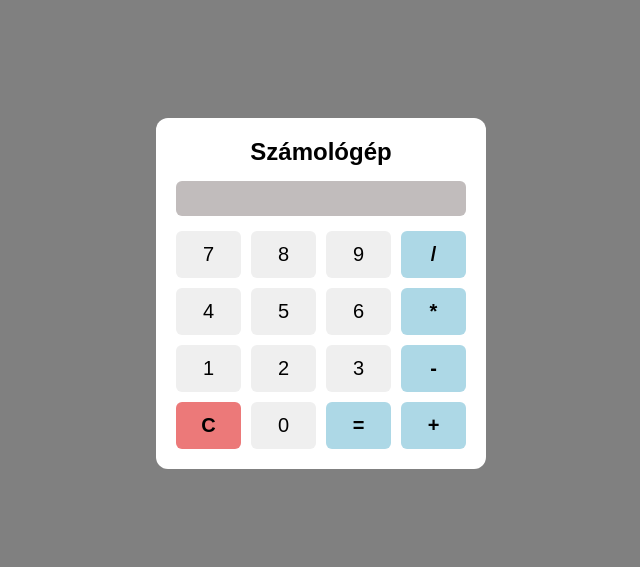
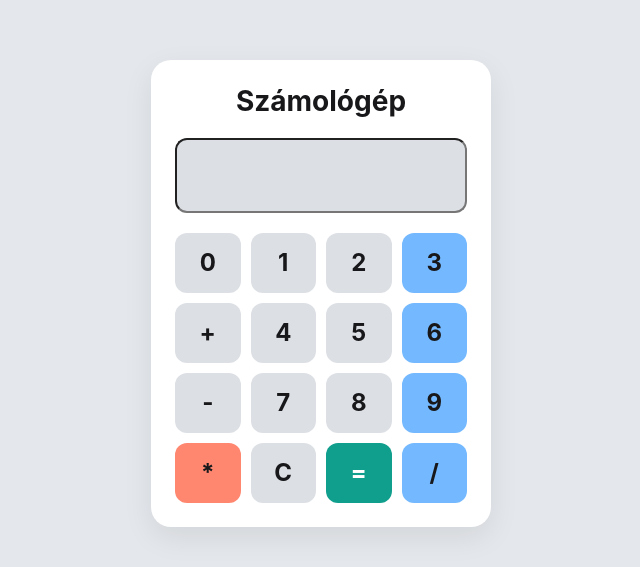
Before and after one commit to Aron0211/Szamologep, a plain HTML site: page index.html in a window 1280 px wide. Shown: the part 107-674 px from the top of the page, without its empty margins (319-959 px from the left). Drawn offline with Linux system fonts and the light colour scheme.

Commit message:
mukodokepes a szamologep

```diff
--- a/formazas.css
+++ b/formazas.css
@@ -1,68 +1,110 @@
 * {
     box-sizing: border-box;
+    font-family: -apple-system, BlinkMacSystemFont, "Segoe UI", Roboto, Helvetica, Arial, sans-serif;
 }
 
 body {
-    padding: 0;
     margin: 0;
     min-height: 100vh;
     display: flex;
     justify-content: center;
     align-items: center;
-    text-align: center;
-    background-color: grey;
-    font-family: 'Outfit', sans-serif;
+    background-color: #e4e7eb;
 }
 
-article.test {
-    width: fit-content;
-    background-color: white;
-    border-radius: 12px;
-    padding: 20px;
+main {
+    background-color: #ffffff;
+    width: 340px;
+    padding: 24px;
+    border-radius: 20px;
+    box-shadow: 0 10px 30px rgba(0, 0, 0, 0.08);
+    text-align: center;
 }
 
 h1 {
-    color: rgb(0, 0, 0);
-    margin: 0 0 15px 0;
-
+    margin: 0 0 20px 0;
+    font-size: 28px;
+    font-weight: 700;
+    color: #18181b;
 }
 
-#mezo {
+#kiirato {
+    background-color: #dcdfe4;
+    color: #18181b;
+    border-radius: 12px;
+    padding: 16px 20px;
+    margin-bottom: 20px;
+    text-align: right;
+    font-size: 32px;
+    font-weight: 600;
+    min-height: 70px;
     width: 100%;
-    background-color: rgb(193, 188, 188);
-    border: none;
-    padding: 10px;
-    border-radius: 6px;
-    margin-bottom: 15px;
-    text-align: right;
+    max-width: 100%;
+    min-width: 0;
+    overflow: hidden;
 }
 
-.gomb-tarolo {
-    display: grid;
-    grid-template-columns: repeat(4, 65px);
-    gap: 10px;
-    justify-content: center;
+#kiirato input {
+    width: 100%;
+    max-width: 100%;
+    min-width: 0;
+    border: none;
+    background: transparent;
+    color: inherit;
+    font: inherit;
+    text-align: right;
+    outline: none;
+    padding: 0;
 }
 
-.gomb-tarolo button {
-    border: none;
-    padding: 12px 5px;
-    border-radius: 6px;
-    font-size: 20px;
-    cursor: pointer;
+#gombok {
+    display: grid;
+    grid-template-columns: repeat(4, 1fr);
+    gap: 10px;
+    width: 100%;
 }
 
-#torles {
-    background-color: rgb(236, 121, 121);
-    font-weight: bold;
+#gombok button {
+    height: 60px;
+    border: none;
+    border-radius: 12px;
+    background-color: #dcdfe4;
+    color: #18181b;
+    font-size: 24px;
+    font-weight: 700;
+    cursor: pointer;
+    display: flex;
+    justify-content: center;
+    align-items: center;
+    transition: filter 0.15s ease, transform 0.1s ease;
 }
 
-#egyenlo {
-    background-color: rgb(94, 128, 94);
-    font-weight: bold;
+#gombok button:hover {
+    filter: brightness(0.95);
 }
 
-.jelek {
-    background-color: lightblue;
-    font-weight: bold;
+#gombok button:active {
+    transform: scale(0.96);
 }
+
+#gombok button p {
+    margin: 0;
+}
+
+/* Műveleti jelek (/, *, -, +) - minden 4. gomb kék */
+#gombok button:nth-child(4n) {
+    background-color: #74b9ff;
+    color: #18181b;
+}
+
+/* Törlés gomb (C) - bal alsó sarok (13. gomb) */
+#gombok button:nth-child(13) {
+    background-color: #ff8770;
+    color: #18181b;
+}
+
+/* Egyenlőségjel (=) - alul a 3. oszlopban (15. gomb) */
+#gombok button:nth-child(15) {
+    background-color: #109e8d;
+    color: #ffffff;
+}
--- a/index.html
+++ b/index.html
@@ -1,41 +1,39 @@
 <!DOCTYPE html>
-<html lang="hu">
+<html lang="en">
 <head>
     <meta charset="UTF-8">
     <meta name="description" content="számológép">
     <meta name="keywords" content="számológép">
-    <meta name="author" content="Papp Áron">
     <meta name="viewport" content="width=device-width, initial-scale=1.0">
+    <link rel="stylesheet" href="formazas.css">
+    <script type="module" src="index.js"></script>
     <title>Számológép | Papp Áron</title>
-    <link rel="stylesheet" href="formazas.css">
-    <link rel="shortcut icon" href="calculator.png" type="image/x-icon">
-    <script type="module" src="index.js"></script>
 </head>
 <body>
-        <article class="test">
-            <h1>Számológép</h1>
+    <main>
+        <h1>Számológép</h1>
+        <input type="text" id="kiirato">
+        <div id="gombok">
+            <button class="szam" id="nulla">0</button>
+            <button class="szam" id="egy">1</button>
+            <button class="szam" id="ketto">2</button>
+            <button class="szam" id="harom">3</button>
+            <button class="fos" id="osszeadas">+</button>
 
-            <input id="mezo" type="text">
+            <button class="szam" id="negy">4</button>
+            <button class="szam" id="ot">5</button>
+            <button class="szam" id="hat">6</button>
+            <button class="fos" id="kivonas">-</button>
 
-            <div class="gomb-tarolo">
-                <button id="7" class="szam">7</button>
-                <button id="8" class="szam">8</button>
-                <button id="9" class="szam">9</button>
-                <button id="/" class="jelek">/</button>
-                <button id="4" class="szam">4</button>
-                <button id="5" class="szam">5</button>
-                <button id="6" class="szam">6</button>
-                <button id="*" class="jelek">*</button>
-                <button id="1" class="szam">1</button>
-                <button id="2" class="szam">2</button>
-                <button id="3" class="szam">3</button>
-                <button id="-" class="jelek">-</button>
-                <button id="torles">C</button>
-                <button id="0" class="szam">0</button>
-                <button id="=" class="jelek">=</button>
-                <button id="+" class="jelek">+</button>
-            </div>
-        </article>
+            <button class="szam" id="het">7</button>
+            <button class="szam" id="nyolc">8</button>
+            <button class="szam" id="kilenc">9</button>
+            <button class="fos" id="szorzas">*</button>
 
+            <button  id="torles">C</button>
+            <button  id="egyenlo">=</button>
+            <button class="fos" id="osztas">/</button>
+        </div>
+    </main>
 </body>
 </html>
--- a/index.js
+++ b/index.js
@@ -1,28 +1,90 @@
-const szam = document.getElementsByClassName("szam");
-const inputElem = document.getElementById("mezo");
+let elsoSzamjegySzovege = "" // a változót létrehoztuk, beállítottuk az értékét üres szövegre
+let masodikSzamjegySzovege = ""
+let muvelet = ""
 
-szam[0].addEventListener("click", fv)
-szam[1].addEventListener("click", fv)
-szam[2].addEventListener("click", fv)
-szam[3].addEventListener("click", fv)
-szam[4].addEventListener("click", fv)
-szam[5].addEventListener("click", fv)
-szam[6].addEventListener("click", fv)
-szam[7].addEventListener("click", fv)
-szam[8].addEventListener("click", fv)
-szam[9].addEventListener("click", fv)
-szam[10].addEventListener("click", fv)
-szam[11].addEventListener("click", fv)
-szam[12].addEventListener("click", fv)
-szam[13].addEventListener("click", fv)
-szam[14].addEventListener("click", fv)
-szam[15].addEventListener("click", fv)
+const szamok = document.getElementsByClassName("szam") // eredménye egy lista - megfogjuk a Classnévvel ellátott HTML elemet
+const fosok = document.getElementsByClassName("fos")// eredménye lista ugyanúgy
+const kiiro = document.getElementById("kiirato")
+const egyenlo = document.getElementById("egyenlo")
 
-const jelek = document.getElementsByClassName("jelek");
+console.log(szamok[0].textContent)
+
+for (let index = 0; index < szamok.length; index++) {
+    szamok[index].addEventListener("click", beir)
+}
 
 
 
-function fv(){
-    console.log(event.target.id)
-    inputElem.value += event.target.id
+
+function beir(event){
+    //az input mezőbe írja a számokat, amikre kattintottunk
+    //Mi jelenti a számot?
+    console.log(event.target)
+    console.log(event.target.textContent)
+
+    kiiro.value += event.target.textContent // az input elembe beleírja annak az elemnek az értékét amire rákattintottunk
+    // a kiiro input elem, value-ja van
+
 }
+
+/* ha rákattintunk egy műveleti jelre, akkor:
+1. mentsük el az input elem tartalmát, az elsoSzamjegySzovege változóba
+2. A műveleti jelet mentsük el muvelet változóba
+3. Töröljük ki az input elem tartalmát*/
+
+for (let index = 0; index < fosok.length; index++) {
+    fosok[index].addEventListener("click", muveletElvegzese)
+
+}
+
+function muveletElvegzese(){
+    elsoSzamjegySzovege = kiiro.value
+    console.log(elsoSzamjegySzovege)
+    console.log(event.target.textContent)//ez visszaadja a műveleti jelet
+    muvelet = event.target.textContent
+    kiiro.value = ""
+}
+
+/* Az egyenlőség jel működése:
+1. Ha rákattintunk az egyenlőség jelre
+2. Akkor a masodikSzamjegySzovege mentsük el az input mező tartalmát
+3. Végezzük el a műveletet az elsoSzamjegySzovege és a masodikSzamjegySzovege számok között
+4. Az eredményt írjuk ki az input elembe*/
+
+
+egyenlo.addEventListener("click", szamolas)
+
+//SZÁMOLÁS//
+function szamolas(){
+    masodikSzamjegySzovege = kiiro.value
+    //ide kell egy elágazás a műveleti jel szerint
+    let eredmeny = 0
+    if(muvelet =="+"){
+        eredmeny = Number(elsoSzamjegySzovege) + Number(masodikSzamjegySzovege)
+    }
+    if(muvelet =="-"){
+        eredmeny = Number(elsoSzamjegySzovege) -  Number(masodikSzamjegySzovege)
+    }
+    if(muvelet =="*"){
+        eredmeny = Number(elsoSzamjegySzovege) * Number(masodikSzamjegySzovege)
+    }
+    if(muvelet =="/" && masodikSzamjegySzovege!="0"){
+        eredmeny = Number(elsoSzamjegySzovege) / Number(masodikSzamjegySzovege)
+    }
+
+
+
+
+    kiiro.value = eredmeny
+}
+
+
+
+const torles = document.getElementById("torles")
+
+torles.addEventListener("click", kitorles)
+function kitorles(event){
+    kiiro = kiiro.value = ""
+    elsoSzamjegySzovege = ""
+    masodikSzamjegySzovege = ""
+}
```
Also changed, not shown: 1 other file.
